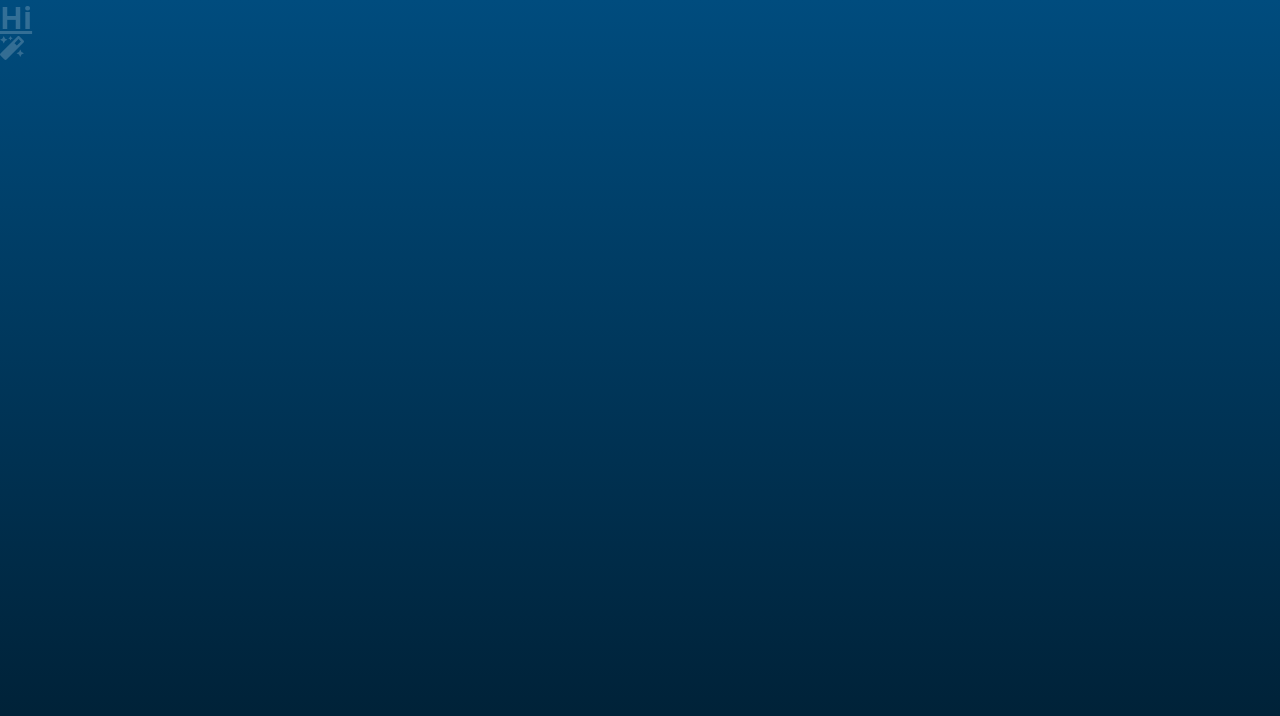
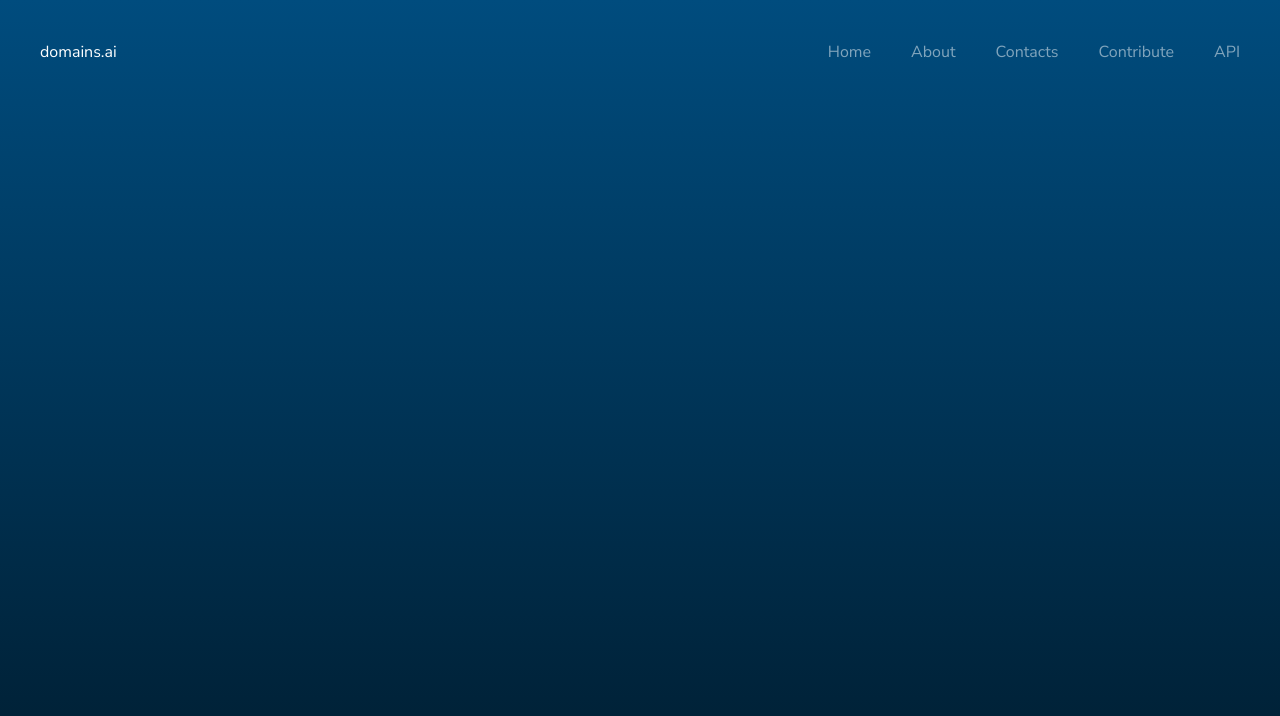
Before and after one commit to domainslab/client, a React (Vite) app: page / in a window 1280 px wide. Shown: the top 716 px of the page. Built offline with nearby package versions, Linux system fonts and the light colour scheme.

Commit message:
home page init; add page header

```diff
--- a/index.html
+++ b/index.html
@@ -4,9 +4,17 @@
     <meta charset="UTF-8" />
     <link rel="icon" type="image/svg+xml" href="/logo.svg" />
     <meta name="viewport" content="width=device-width, initial-scale=1.0" />
+    <link rel="preconnect" href="https://fonts.googleapis.com" />
+    <link rel="preconnect" href="https://fonts.gstatic.com" crossorigin />
+    <link
+      href="https://fonts.googleapis.com/css2?family=Nunito+Sans:opsz,wght@6..12,400;6..12,500;6..12,600;6..12,700&family=Ubuntu:ital,wght@0,300;0,400;0,500;0,700;1,300;1,400;1,500;1,700&display=swap"
+      rel="stylesheet"
+    />
     <title>AI-based domain search</title>
   </head>
-  <body class="min-h-screen bg-gradient-to-b from-[#004C7E] to-[#001D30]">
+  <body
+    class="text-xl font-sans text-MainText min-h-screen bg-gradient-to-b from-[#004C7E] to-[#001D30]"
+  >
     <div id="root"></div>
     <script type="module" src="/src/main.tsx"></script>
   </body>
--- a/src/pages/About.tsx
+++ b/src/pages/About.tsx
@@ -1,5 +1,12 @@
+import Header from './components/Header';
+
 const About: React.FC = () => {
-  return <div>About</div>;
+  return (
+    <div>
+      <Header active="about" />
+      About
+    </div>
+  );
 };
 
 export default About;
--- a/src/pages/Home.tsx
+++ /dev/null
@@ -1,12 +0,0 @@
-import { ReactComponent as MagicIcon } from 'assets/icons/magic.svg';
-
-const HomePage: React.FC = () => {
-  return (
-    <div className="text-StrokeColor text-3xl font-bold underline">
-      Hi
-      <MagicIcon />
-    </div>
-  );
-};
-
-export default HomePage;
--- /dev/null
+++ b/src/pages/Home/Home.tsx
@@ -0,0 +1,11 @@
+import Header from 'pages/components/Header';
+
+const HomePage: React.FC = () => {
+  return (
+    <div>
+      <Header active="" />
+    </div>
+  );
+};
+
+export default HomePage;
--- /dev/null
+++ b/src/pages/Home/index.ts
@@ -0,0 +1 @@
+export { default as default } from './Home';
--- a/src/pages/StoryBook/StoryBook.tsx
+++ b/src/pages/StoryBook/StoryBook.tsx
@@ -1,13 +1,17 @@
+import Header from 'pages/components/Header';
 import Colors from './components/Colors';
 import Icons from './components/Icons';
 
 const StoryBook: React.FC = () => {
   return (
-    <div className="p-[30px] text-MainText">
-      <h1 className="text-3xl">Storybook</h1>
-      <Icons />
-      <Colors />
-    </div>
+    <>
+      <Header />
+      <div className="p-[30px] text-MainText">
+        <h1 className="text-3xl">Storybook</h1>
+        <Icons />
+        <Colors />
+      </div>
+    </>
   );
 };
 
--- /dev/null
+++ b/src/pages/components/Header/Header.tsx
@@ -0,0 +1,46 @@
+import NavItem from './components/NavItem';
+
+type HeaderProps = {
+  active?: string;
+};
+
+const Header: React.FC<HeaderProps> = ({ active }) => (
+  <header className="h-[102px] p-[40px] flex justify-between text-base">
+    <h1>domains.ai</h1>
+    <nav className="flex gap-[40px]">
+      <NavItem
+        isActive={active === ''}
+        to="/"
+      >
+        Home
+      </NavItem>
+
+      <NavItem
+        isActive={active === 'about'}
+        to="/about"
+      >
+        About
+      </NavItem>
+      <NavItem
+        isActive={active === 'contacts'}
+        to="/contacts"
+      >
+        Contacts
+      </NavItem>
+      <NavItem
+        isActive={active === 'contribute'}
+        to="/contribute"
+      >
+        Contribute
+      </NavItem>
+      <NavItem
+        isActive={active === 'developers'}
+        to="/developers"
+      >
+        API
+      </NavItem>
+    </nav>
+  </header>
+);
+
+export default Header;
--- /dev/null
+++ b/src/pages/components/Header/components/NavItem.tsx
@@ -0,0 +1,21 @@
+import { NavLink, NavLinkProps } from 'react-router-dom';
+
+type NavItemProps = {
+  isActive?: boolean;
+};
+
+const NavItem: React.FC<NavItemProps & NavLinkProps & React.RefAttributes<HTMLAnchorElement>> = ({
+  isActive,
+  ...props
+}) => (
+  <NavLink
+    {...{
+      className: `text-TransparentText hover:text-Secondary ${isActive && `text-Secondary`}`,
+      ...props,
+    }}
+  >
+    {props.children}
+  </NavLink>
+);
+
+export default NavItem;
--- /dev/null
+++ b/src/pages/components/Header/components/index.ts
@@ -0,0 +1 @@
+export { default as default } from './NavItem';
--- /dev/null
+++ b/src/pages/components/Header/index.ts
@@ -0,0 +1 @@
+export { default as default } from './Header';
--- a/tailwind.config.js
+++ b/tailwind.config.js
@@ -5,6 +5,25 @@ import Colors from './src/assets/colors/';
 export default {
   content: ['./index.html', './src/**/*.{js,ts,jsx,tsx}'],
   theme: {
+    fontFamily: {
+      sans: [
+        'Nunito Sans',
+        'ui-sans-serif',
+        'system-ui',
+        '-apple-system',
+        'BlinkMacSystemFont',
+        'Segoe UI',
+        'Roboto',
+        'Helvetica Neue',
+        'Arial',
+        'Noto Sans',
+        'sans-serif',
+        'Apple Color Emoji',
+        'Segoe UI Emoji',
+        'Segoe UI Symbol',
+        'Noto Color Emoji',
+      ],
+    },
     extend: {
       colors: {
         transparent: 'transparent',
```
Also changed, not shown: .prettierrc.json.
